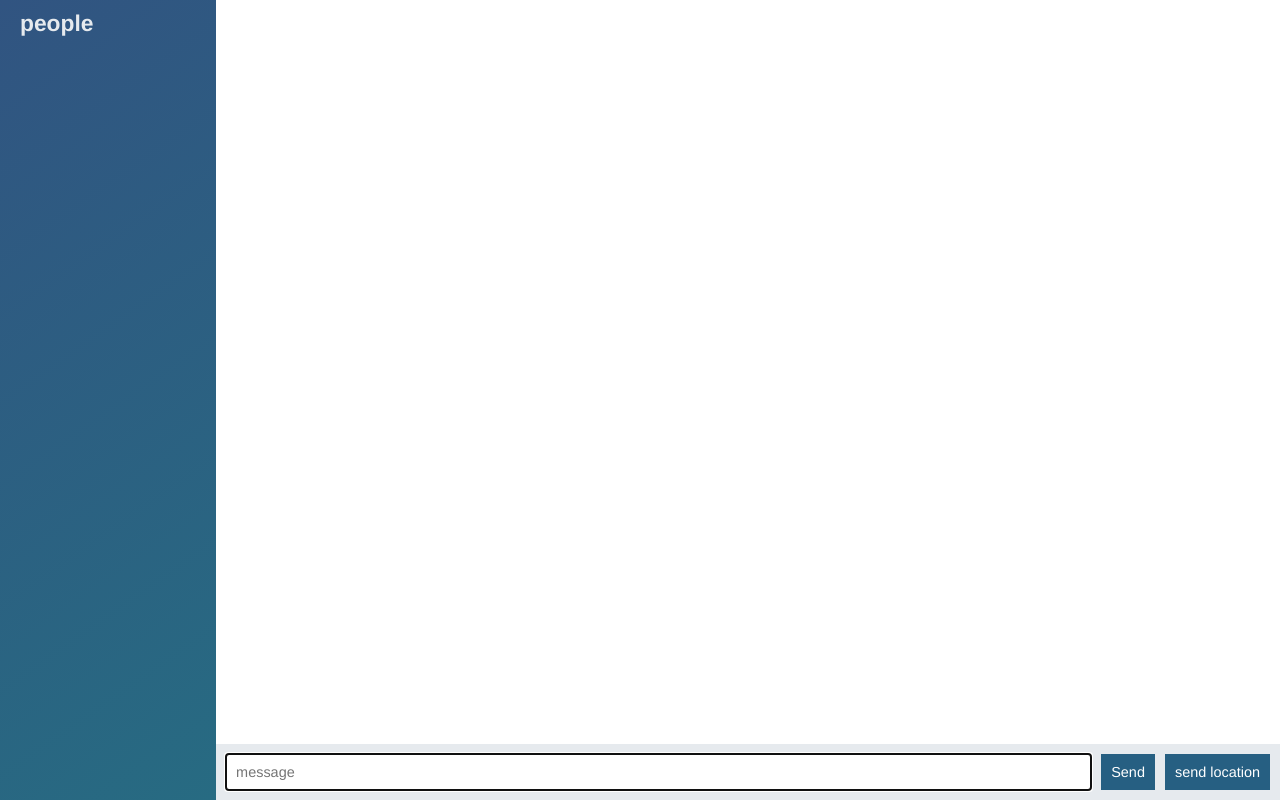
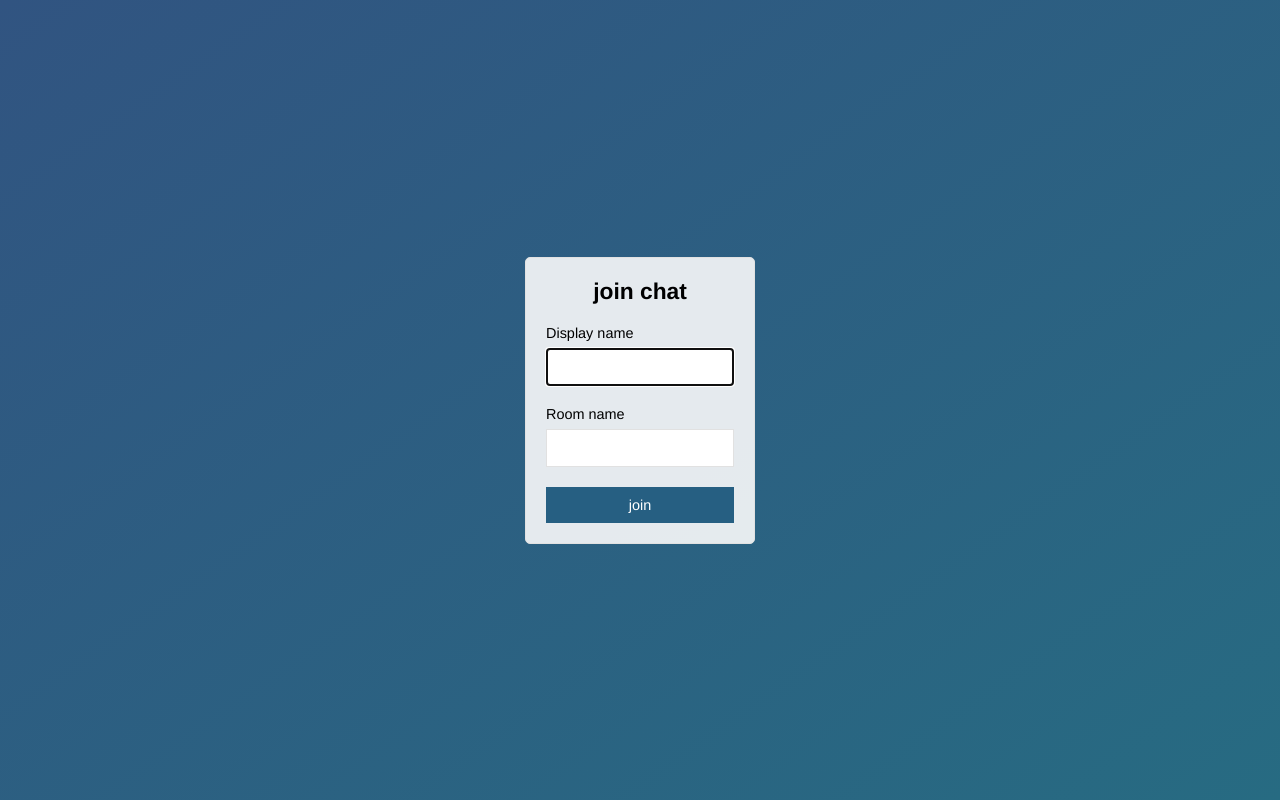
Before and after one commit to nakshatra1997/node-chat-app, a website: page public/index.html in a window 1280 px wide. Drawn offline with nearby package versions, Linux system fonts and the light colour scheme; no server answers.

Commit message:
added join page

```diff
--- a/public/index.html
+++ b/public/index.html
@@ -1,54 +1,31 @@
 <!DOCTYPE html>
 <html>
 <head>
-	<title>chat app</title>
 	<meta charset="utf-8">
+	<title> join chatapp</title>
 	<link rel="stylesheet" href="/css/styles.css">
+	<meta name="viewport" content="width=device-width,initial-scale=1,user-scalable=no">
 </head>
-<body class="chat">
-<div class="chat__sidebar">
-	<h3>people</h3>
-	<div id="users"></div>
-</div>
-<div class="chat__main">
-	<ol id="messages" class="chat__messages"></ol>
+<body>
+<body class="centered-form">
+	<div class="centered-form__form">
+		<form action="/chat.html">
+			<div class="form-field">
+				<h3>join chat</h3>
+			</div>
+			<div class="form-field">
+				<label>Display name</label>
+				<input type="text" name="name" autofocus/>
+			</div>
 
-	<div class="chat__footer">
-		<form id="message-form">
-		<input name="message" type="text" placeholder="message" autofocus autocomplete="off" />
-		<button>Send</button>
-    	</form>
-    	<button id="send-location">send location</button>
+			<div class="form-field">
+				<label>Room name</label>
+				<input type="text" name="room" />
+			</div>
+			<div class="form-field">
+				<button>join</button>
+			</div>
+	    </form>
 	</div>
-
-</div>
-<script id="message-template" type="text/template">
-  <li class="message">
-  	<div class="message__title">
-       <h4>{{from}}</h4>
-       <span>{{createdAt}}</span>
-  	</div>
-  	<div class="message__body">
-  		<p>{{text}}</p>
-  	</div>
-  </li>
-</script>
-
-<script id="location-message-template" type="text/template">
-  <li class="message">
-  	<div class="message__title">
-       <h4>{{from}}</h4>
-       <span>{{createdAt}}</span>
-  	</div>
-  	<div class="message__body">
-  		<p><a href="{{url}}" target="_blank">my current location</a></p>
-  	</div>
-  </li>
-</script>
-<script src="/js/libs/jquery-3.3.1.min.js"></script>
-<script src="/js/libs/moment.js"></script>
-<script src="/js/libs/mustache.js"></script>
-<script src="/socket.io/socket.io.js"></script>
-<script src='js/index.js'></script>
 </body>
 </html>
```
Also changed, not shown: public/chat.html (added, +55 -0 lines), public/js/chat.js (renamed from public/js/index.js).
